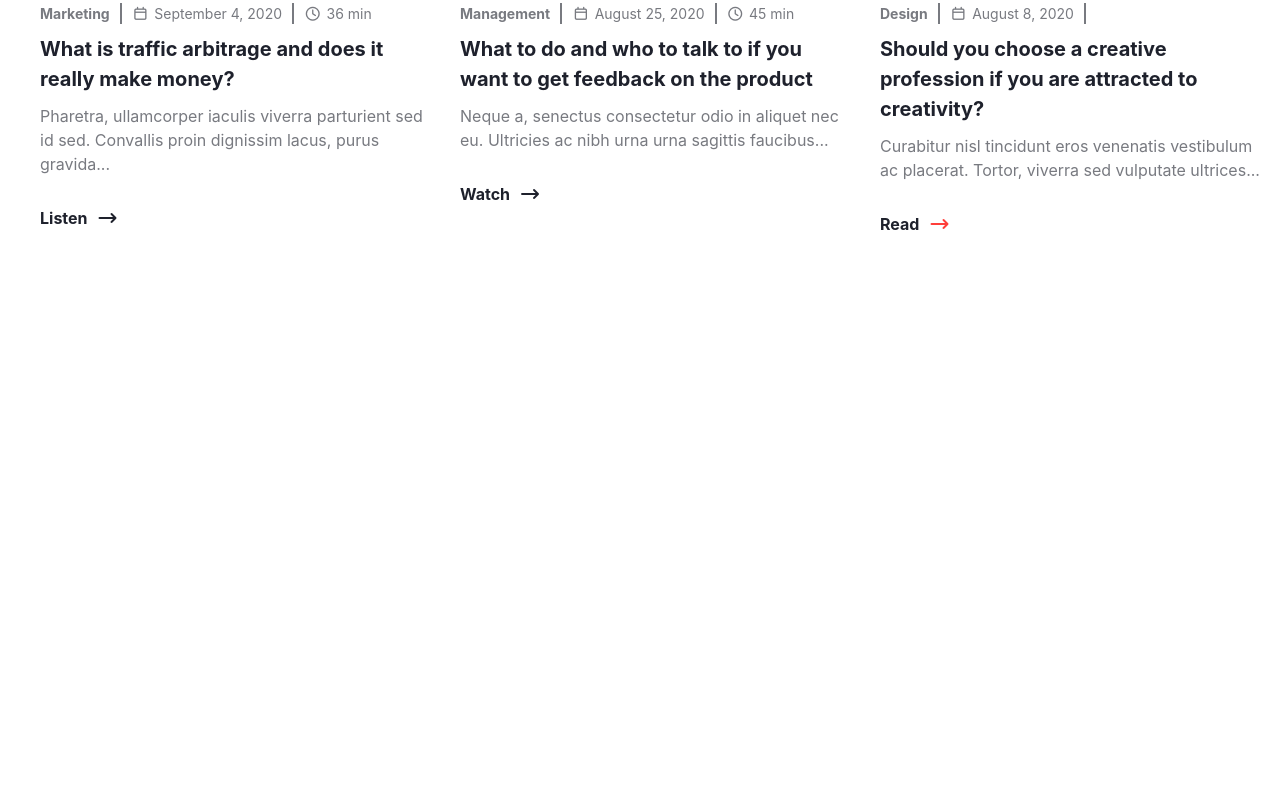
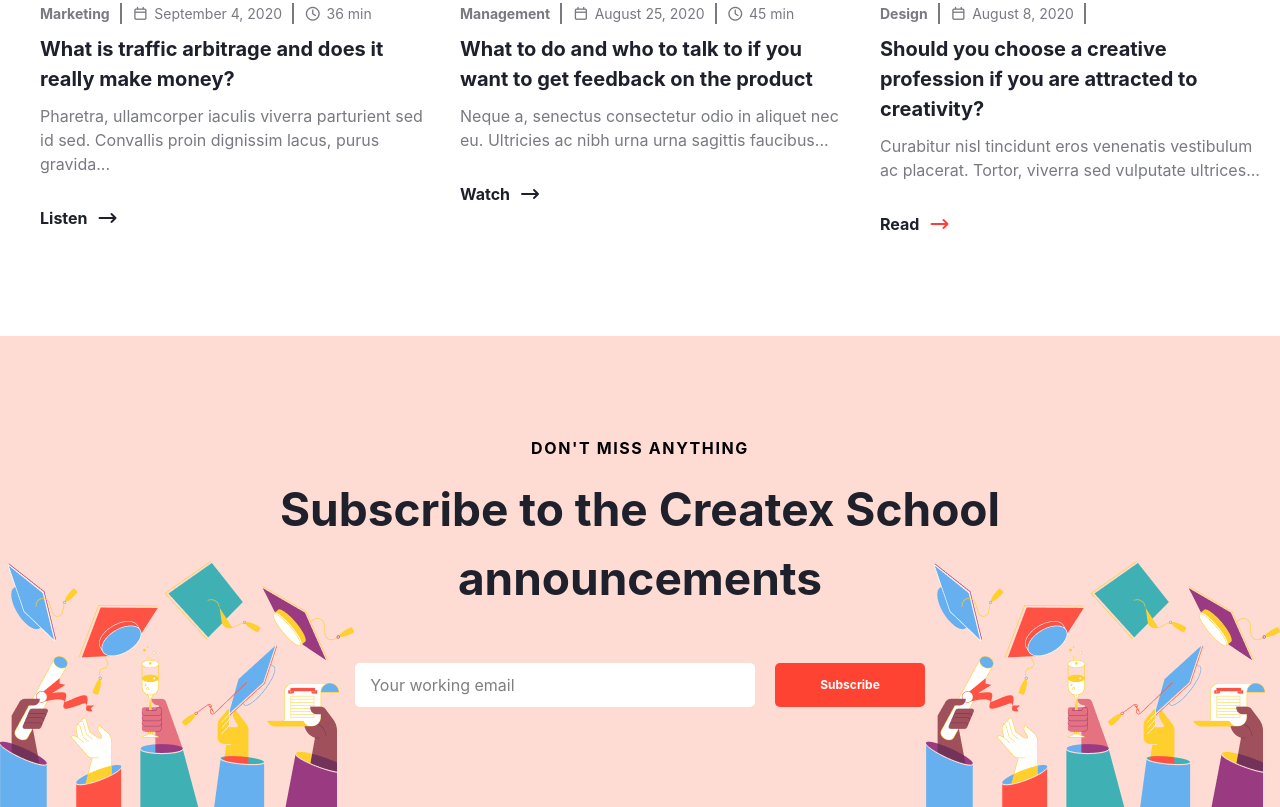
Before and after one commit to mahmadzoda09/GroupLesson2, a website: page index.html in a window 1280 px wide. Shown: the part 6267-7074 px from the top of the page. Before the commit the page ends 6603 px from the top, so only its background shows below. Drawn offline with nearby package versions, Linux system fonts and the light colour scheme; files that its build step writes are made by us from their sources; a web font is replaced by a local one.

Commit message:
AbdulloPage1Sec9

```diff
--- a/index.html
+++ b/index.html
@@ -673,10 +673,7 @@
               class="font-bold text-[#1E212C] flex items-center gap-[10px] pt-[20px]"
             >
               Listen
-              <i
-                class="fa-solid fa-arrow-right-long"
-
-              ></i>
+              <i class="fa-solid fa-arrow-right-long"></i>
             </h1>
           </nav>
           <nav class="flex flex-col gap-[10px]">
@@ -702,8 +699,11 @@
                 August 25, 2020
               </p>
               <p class="text-[14px] text-[#787A80] flex items-center gap-[5px]">
-                <i class="fa-regular fa-clock text-[#FA5317]" style="color: #787a80"></i> 45
-                min
+                <i
+                  class="fa-regular fa-clock text-[#FA5317]"
+                  style="color: #787a80"
+                ></i>
+                45 min
               </p>
             </div>
             <h1 class="font-bold text-[20px] text-[#1E212C] lg:w-[390px]">
@@ -718,10 +718,7 @@
               class="font-bold text-[#1E212C] flex items-center gap-[10px] pt-[20px]"
             >
               Watch
-              <i
-                class="fa-solid fa-arrow-right-long"
-
-              ></i>
+              <i class="fa-solid fa-arrow-right-long"></i>
             </h1>
           </nav>
           <nav class="flex flex-col gap-[10px]">
@@ -759,14 +756,49 @@
               class="font-bold text-[#1E212C] flex items-center gap-[10px] pt-[20px]"
             >
               Read
-              <i
-                class="text-[#ff3f3a] fa-solid fa-arrow-right-long"
-
-              ></i>
+              <i class="text-[#ff3f3a] fa-solid fa-arrow-right-long"></i>
             </h1>
           </nav>
         </div>
       </section>
+      <div class="bg-[#FEDCD3] relative">
+        <img
+          class="hidden lg:flex absolute bottom-0"
+          src="./src/Abdullo/illustration3.png"
+          alt=""
+        />
+
+        <section
+          class="max-w-300 m-auto flex flex-col gap-[50px] p-[50px_15px] lg:p-[100px_0]"
+        >
+          <div class="flex flex-col items-center gap-[15px]">
+            <h1 class="font-bold tracking-widest">DON'T MISS ANYTHING</h1>
+            <h1
+              class="text-[#1E212C] font-bold lg:text-[46px] text-[32px] text-center"
+            >
+              Subscribe to the Createx School <br />
+              announcements
+            </h1>
+          </div>
+          <div class="flex gap-[20px] justify-center">
+            <input
+              type="email"
+              class="bg-white lg:w-[400px] outline-none py-[10px] rounded-[5px] pl-[15px]"
+              placeholder="Your working email"
+            />
+            <button
+              class="text-white font-bold text-[12px] bg-[#FE4332] p-[10px_45px] rounded-[5px]"
+            >
+              Subscribe
+            </button>
+          </div>
+        </section>
+        <img
+          class="hidden lg:flex absolute bottom-0 right-0"
+          src="./src/Abdullo/illustration3.png"
+          alt=""
+        />
+      </div>
     </main>
   </body>
 </html>
```
Also changed, not shown: src/Abdullo/illustration3.png (added).
